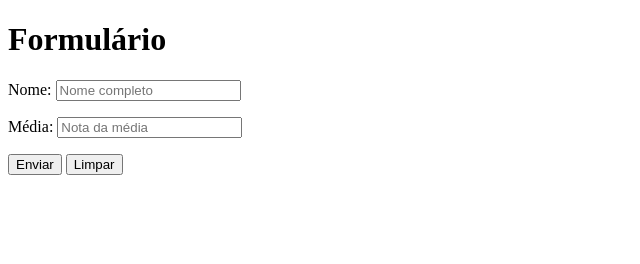
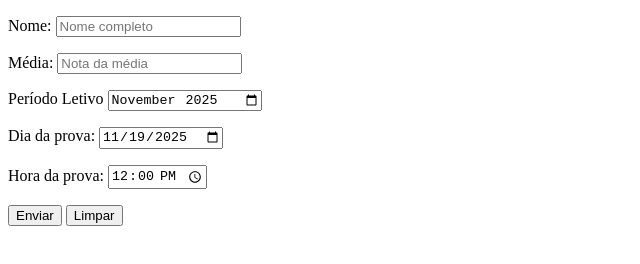
Before and after one commit to Everton951/html-css, a plain HTML site: page exercicios/ex08/index.html in a window 1280 px wide. Shown: the whole page, without its empty margins (0-640 px from the left). Drawn offline with Linux system fonts and the light colour scheme.

Commit message:
Update index.html

```diff
--- a/exercicios/ex08/index.html
+++ b/exercicios/ex08/index.html
@@ -1,24 +1,22 @@
-<!DOCTYPE html>
-<html lang="pt-br">
-<head>
-    <meta charset="UTF-8">
-    <meta name="viewport" content="width=device-width, initial-scale=1.0">
-    <title>Formulário</title>
-</head>
-<body>
-    <h1>Formulário</h1>
-
-    <form action="cadastro.html" method="get" autocomplete="on">
+<!DOCTYPE html><html lang="pt-br"><head><meta charset="UTF-8"><meta name="viewport" content="width=device-width, initial-scale=1.0"><title>Formulário</title>
+</head><body>
+    <form action="cadastro.html" method="post" autocomplete="on">
         <p>
             <label for="inome">Nome: </label>
-            <input type="text" name="nome" id="inome" required maxlength="30" placeholder="Nome completo" autocomplete="name">
-        </p>
+            <input type="text" name="nome" id="inome" required maxlength="30" placeholder="Nome completo" autocomplete="name"></p>
         <p>
             <label for="imedia">Média: </label>
-            <input type="number" name="media" id="imedia" required placeholder="Nota da média" min="0" step="0.5"> <!--step = dá pra subir de 0,5 em 0,5-->
+            <input type="number" name="media" id="imedia" required placeholder="Nota da média" min="0" step="0.1"> <!--step = dá pra subir de 0,5 em 0,5--></p>
+        <p>
+            <label for="imes">Período Letivo</label>
+            <input type="month" name="mes" id="imes" value="2025-11"> <!--value = já coloca um valor lá--></p>
+        <p>
+            <label for="idia">Dia da prova: </label>
+            <input type="date" name="dia" id="idia" value="2025-11-19"></p>
+        <p>
+            <label for="ihora">Hora da prova: </label>
+            <input type="time" name="hora" id="ihora" value="12:00">
         </p>
         <input type="submit" value="Enviar">
         <input type="reset" value="Limpar">
-    </form>
-</body>
-</html>
+    </form></body></html>
```
